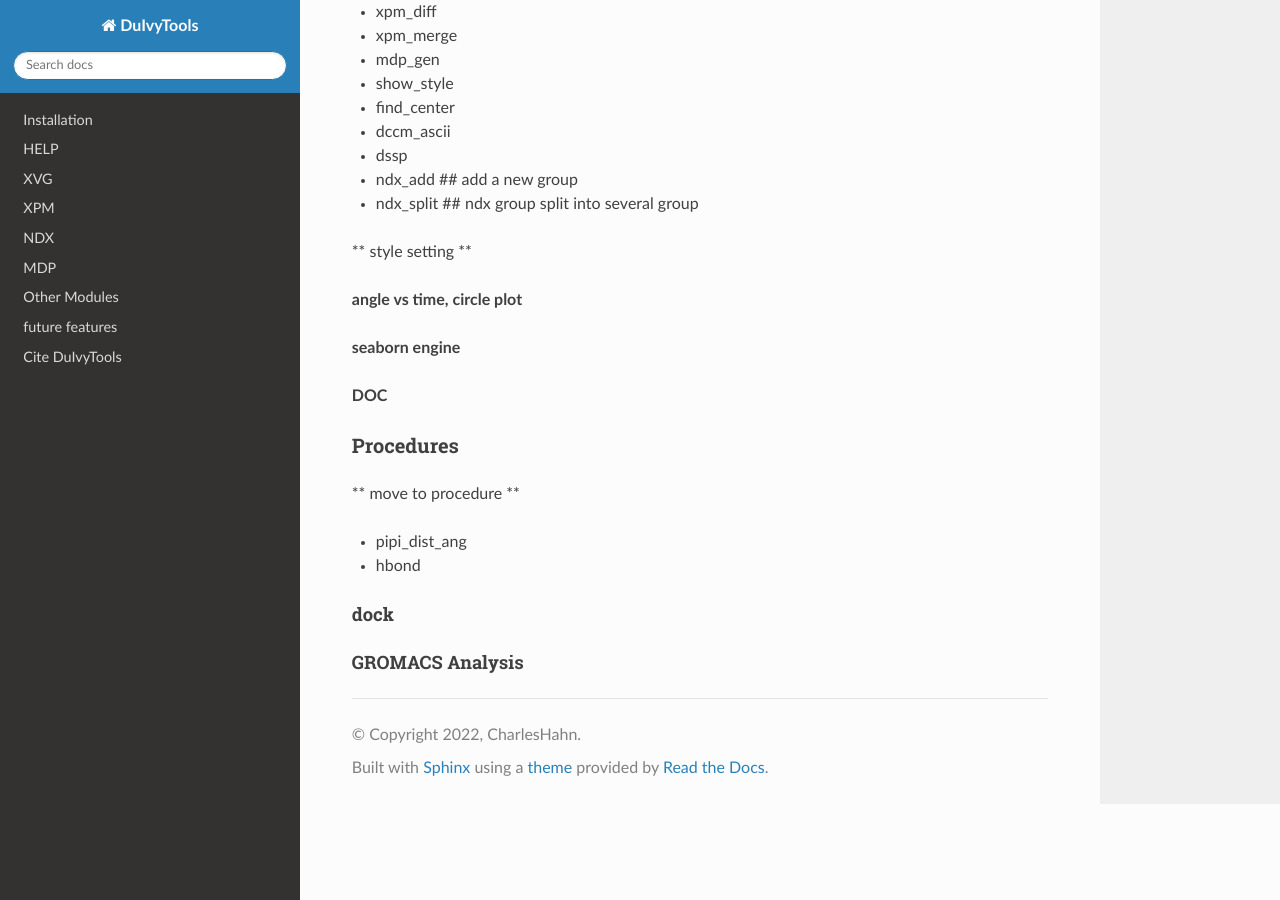
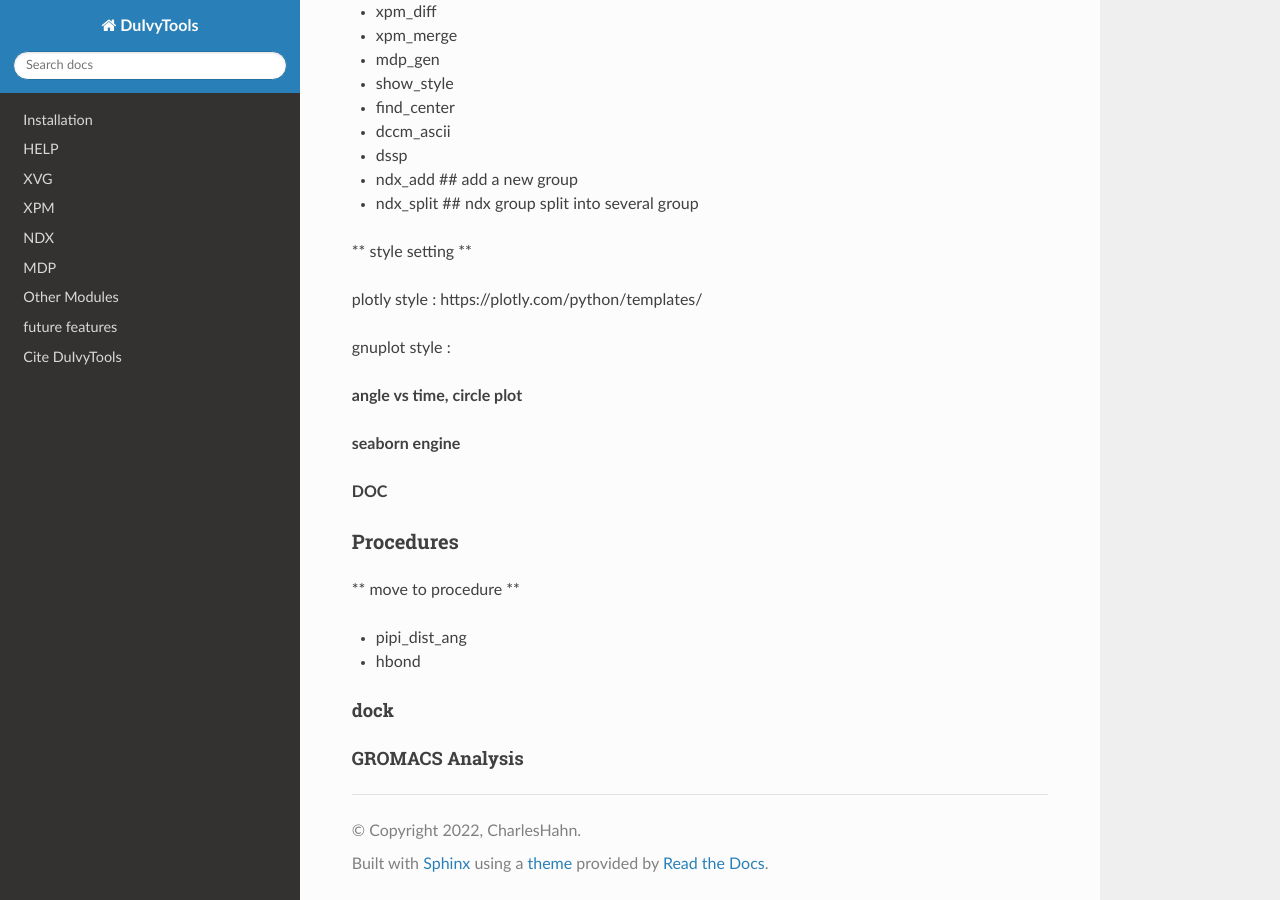
Before and after one commit to CharlesHahn/DuIvyTools, a Sphinx documentation site: the page built from docs/DITP.md, in a window 1280 px wide and 900 px high, scrolled down 3286 px. Built offline with Sphinx 7.4.7 and the Read the Docs theme 2.0.0, drawn with Linux system fonts in a browser that asks for light colours.

Commit message:
update DITP.md

```diff
--- a/docs/DITP.md
+++ b/docs/DITP.md
@@ -175,6 +175,10 @@ optional arguments:
 
 ** style setting **
 
+plotly style : https://plotly.com/python/templates/
+
+gnuplot style :
+
 
 
 **angle vs time, circle plot**
```
